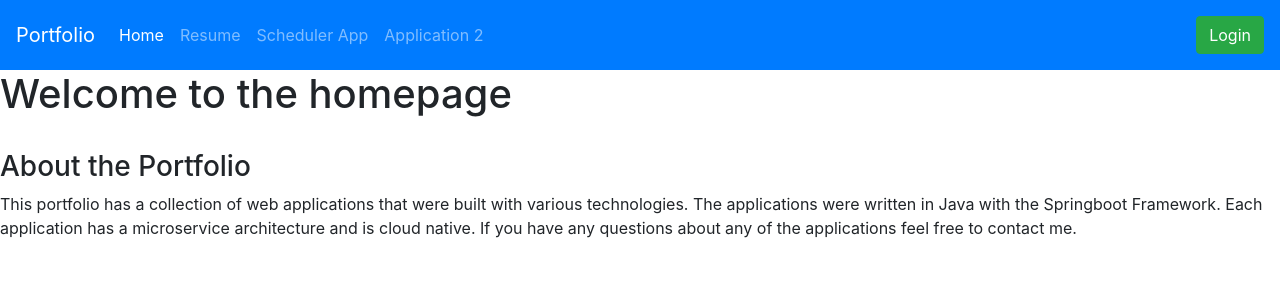
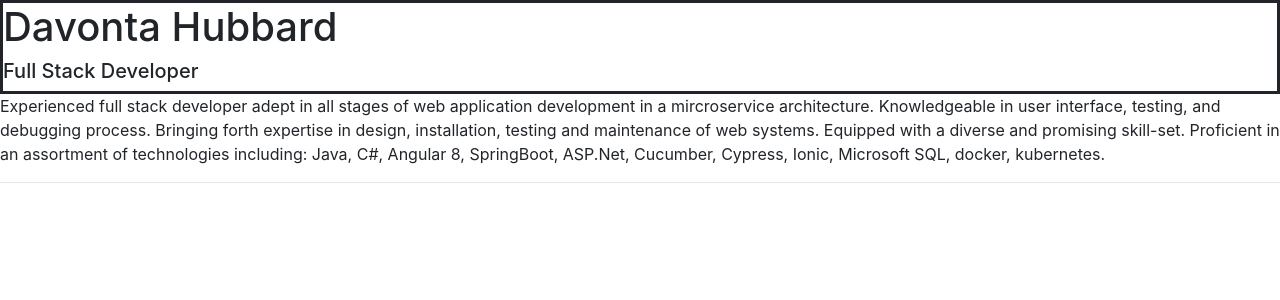
Before and after one commit to davonta011/Portfolio, an Angular app in the folder Portfolio-SPA/: page /resume in a window 1280 px wide. Before the commit this address led to /. Shown: the top 300 px of the page. Built offline with nearby package versions, Linux system fonts and the light colour scheme.

Commit message:
resume page added

```diff
--- a/Portfolio-SPA/package.json
+++ b/Portfolio-SPA/package.json
@@ -20,6 +20,8 @@
     "@angular/platform-browser-dynamic": "~8.2.14",
     "@angular/router": "~8.2.14",
     "bootstrap": "^4.4.1",
+    "jquery": "^1.9.1",
+    "popper.js": "^1.16.1",
     "rxjs": "~6.4.0",
     "tslib": "^1.10.0",
     "zone.js": "~0.9.1"
--- a/Portfolio-SPA/src/app/app-routing.module.ts
+++ b/Portfolio-SPA/src/app/app-routing.module.ts
@@ -1,10 +1,12 @@
 import { NgModule } from '@angular/core';
 import { Routes, RouterModule } from '@angular/router';
 import { HomepageComponent } from './homepage/homepage.component';
-
+import { ResumeComponent } from './resume/resume.component';
 
 const routes: Routes = [
   { path: 'home', component: HomepageComponent},
+  { path: 'resume', component: ResumeComponent},
+  { path: '', component: HomepageComponent}
   ];
 
 @NgModule({
@@ -12,3 +14,4 @@ const routes: Routes = [
   exports: [RouterModule]
 })
 export class AppRoutingModule { }
+export const routingComponents = [HomepageComponent, ResumeComponent]
--- a/Portfolio-SPA/src/app/app.component.html
+++ b/Portfolio-SPA/src/app/app.component.html
@@ -1,3 +1,4 @@
-<app-homepage></app-homepage>
-
+<nav>
+    <a></a>
+</nav>
 <router-outlet></router-outlet>
--- a/Portfolio-SPA/src/app/app.module.ts
+++ b/Portfolio-SPA/src/app/app.module.ts
@@ -1,14 +1,13 @@
 import { BrowserModule } from '@angular/platform-browser';
 import { NgModule } from '@angular/core';
 
-import { AppRoutingModule} from './app-routing.module';
+import { AppRoutingModule, routingComponents} from './app-routing.module';
 import { AppComponent } from './app.component';
-import { HomepageComponent } from './homepage/homepage.component';
 
 @NgModule({
   declarations: [
     AppComponent,
-    HomepageComponent
+    routingComponents
   ],
   imports: [
     BrowserModule,
--- a/Portfolio-SPA/src/app/homepage/homepage.component.html
+++ b/Portfolio-SPA/src/app/homepage/homepage.component.html
@@ -6,10 +6,10 @@
   <div class="collapse navbar-collapse" id="navbarText">
     <ul class="navbar-nav mr-auto">
       <li class="nav-item active">
-        <a class="nav-link" href="#">Home <span class="sr-only">(current)</span></a>
+        <a class="nav-link" routerLink="/home" routerLinkActive="">Home <span class="sr-only">(current)</span></a>
       </li>
       <li class="nav-item">
-        <a class="nav-link" href="#">Resume</a>
+        <a class="nav-link" routerLink="/resume" routerLinkActive="">Resume</a>
       </li>
       <li class="nav-item">
         <a class="nav-link" href="#">Scheduler App</a>
--- /dev/null
+++ b/Portfolio-SPA/src/app/resume/resume.component.css
@@ -0,0 +1,3 @@
+#heading {
+    border-style: solid;
+}
--- /dev/null
+++ b/Portfolio-SPA/src/app/resume/resume.component.html
@@ -0,0 +1,9 @@
+<div id="heading">
+    <h1>Davonta Hubbard</h1>
+    <h5>Full Stack Developer</h5>
+</div>
+
+<p>Experienced full stack developer adept in all stages of web application development in a mircroservice architecture.  Knowledgeable in user interface, testing,
+    and debugging process.  Bringing forth expertise in design, installation, testing and  maintenance of web systems.  Equipped with a diverse and promising skill-set.
+Proficient in an assortment of technologies including: Java, C#, Angular 8, SpringBoot, ASP.Net, Cucumber, Cypress, Ionic, Microsoft SQL, docker, kubernetes. </p>
+<hr>
--- /dev/null
+++ b/Portfolio-SPA/src/app/resume/resume.component.ts
@@ -0,0 +1,15 @@
+import { Component, OnInit } from '@angular/core';
+
+@Component({
+  selector: 'app-resume',
+  templateUrl: './resume.component.html',
+  styleUrls: ['./resume.component.css']
+})
+export class ResumeComponent implements OnInit {
+
+  constructor() { }
+
+  ngOnInit() {
+  }
+
+}
```
Also changed, not shown: 2 other files (tests, documents, lock files or other folders).
